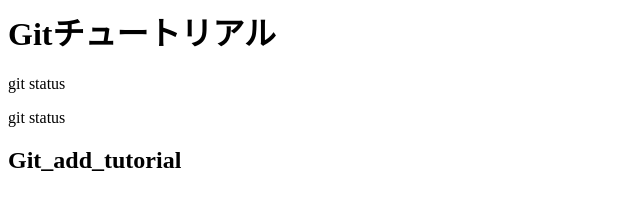
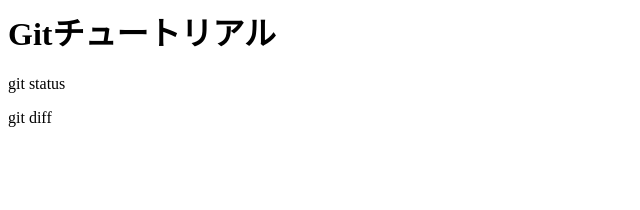
Before and after one commit to Arisa449/git_tutorial_bak, a plain HTML site: page index.html in a window 1280 px wide. Shown: the whole page, without its empty margins (0-640 px from the left). Drawn offline with Linux system fonts and the light colour scheme.

Commit message:
git diffを追記

```diff
--- a/index.html
+++ b/index.html
@@ -1,4 +1,3 @@
 <h1>Gitチュートリアル</h1>
 <p>git status</p>
-<p>git status</p>
-<h2>Git_add_tutorial</h2>
+<p>git diff</p>
```
